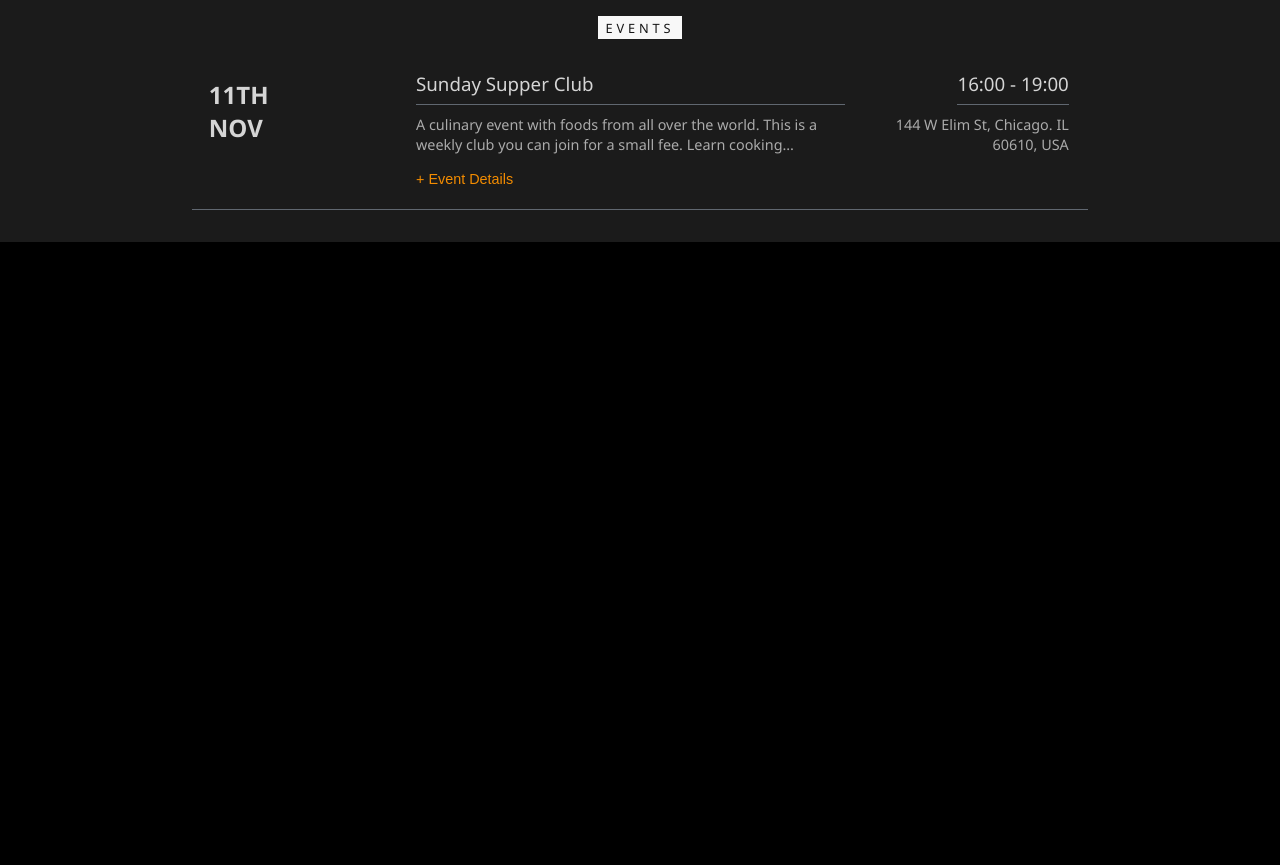
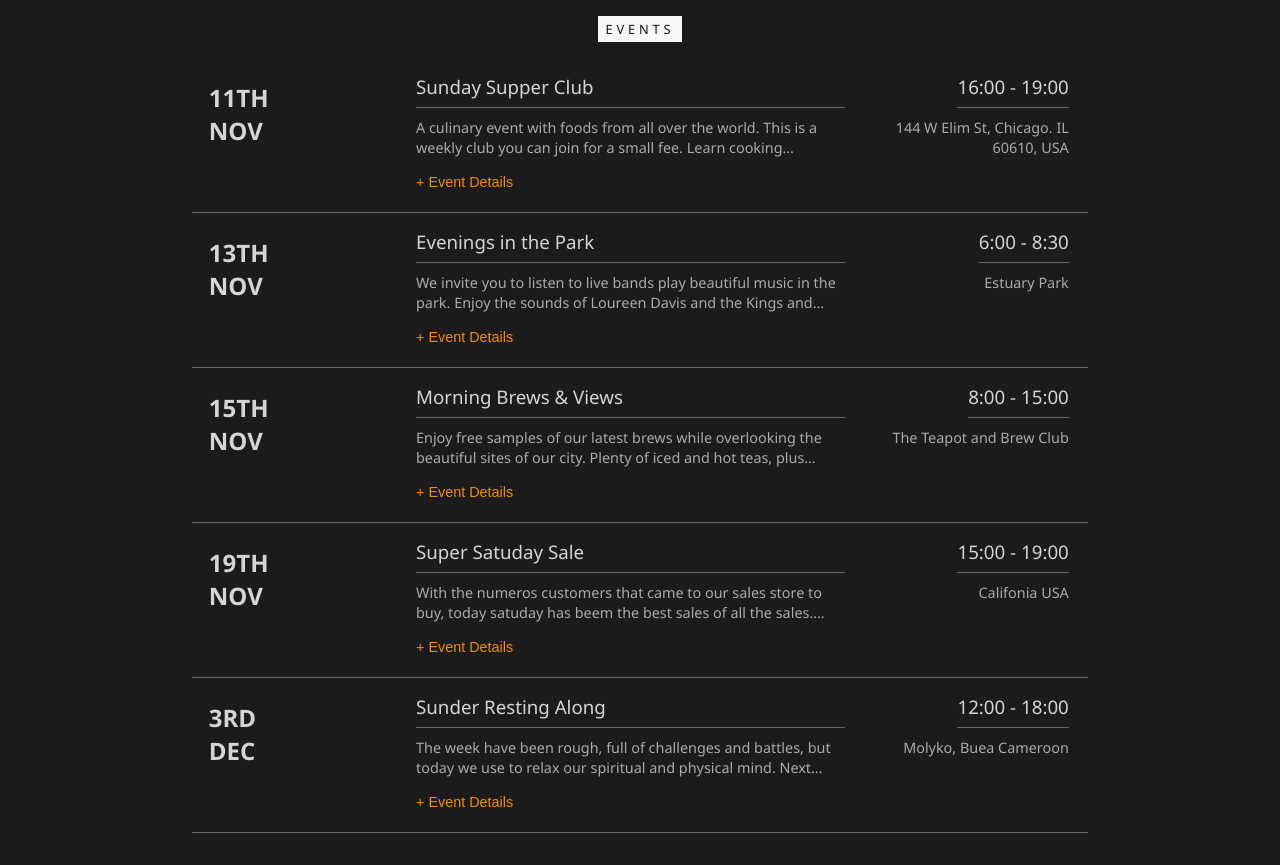
Before and after one commit to cliffordten/test-showcase, a React (Create React App) app in the folder event-with-react/: page /events in a window 1280 px wide. Before the commit the page ends 800 px from the top, so only its background shows below. Built offline with nearby package versions, Linux system fonts and the light colour scheme.

Commit message:
refact: added data for event'

```diff
--- a/event-with-react/src/App.js
+++ b/event-with-react/src/App.js
@@ -1,7 +1,6 @@
 import React from 'react';
 import { Route, Switch, Redirect } from 'react-router-dom';
 import EventPage from './pages/events/events.page';
-import PageNotFound from './pages/not-found.page';
 
 const App = () => (
   <React.Fragment>
@@ -10,7 +9,6 @@ const App = () => (
             <Route exact path="/">
                 <Redirect to="/events"/>
             </Route>
-            <Route exact path="*" component={PageNotFound} />
 
         </Switch>
     </React.Fragment>
--- a/event-with-react/src/components/event/event.component.js
+++ b/event-with-react/src/components/event/event.component.js
@@ -2,26 +2,27 @@ import React from 'react'
 import PropTypes from 'prop-types'
 import './event.styles.scss';
 
-const Event = props => {
+const Event = ({date, title, desc, time, loc}) => {
+    const dateArray = date.split(' ')
     return (
         <div className="row event">
             <div className="col event_date">
-                <h3>11<span>th</span> Nov</h3>
+                <h3>{parseInt(dateArray[0].substring(0, 2))}<span>{dateArray[0].substring(dateArray[0].length - 2, dateArray[0].length)}</span> {dateArray[1]}</h3>
             </div>
             <div className="col event_info">
                 <div className="row event_name">
-                    <h3>Sunday Supper Club</h3>
+                    <h3>{title}</h3>
                 </div>
                 <div className="row event_desc">
-                    <p>A culinary event with foods from all over the world. This is a weekly club you can join for a small fee. Learn cooking methods from top Chef alkjd lakdjf alkdjfa dlfkajd alsdkfja dsfa</p>
+                    <p>{desc}</p>
                 </div>
             </div>
             <div className="col event_venu">
                 <div className="row event_time">
-                    <h3>16:00 - 19:00</h3>
+                    <h3>{time}</h3>
                 </div>
                 <div className="row event_loc">
-                    <p>144 W Elim St, Chicago. IL 60610, USA</p>
+                    <p>{loc}</p>
                 </div>
             </div>
             <div className="row event_detail_btn">
@@ -33,7 +34,11 @@ const Event = props => {
 }
 
 Event.propTypes = {
-
+    date: PropTypes.string.isRequired,
+    title: PropTypes.string.isRequired,
+    desc: PropTypes.string.isRequired,
+    time: PropTypes.string.isRequired,
+    loc: PropTypes.string.isRequired
 }
 
 export default Event
--- a/event-with-react/src/components/event/event.styles.scss
+++ b/event-with-react/src/components/event/event.styles.scss
@@ -17,7 +17,7 @@
       color: #161616;
 
       h2 {
-        padding: 0.2em 0.6em;
+        padding: 0.3em 0.6em;
         letter-spacing: 0.3em;
         font-weight: 200;
         text-transform: uppercase;
--- /dev/null
+++ b/event-with-react/src/data/event.json
@@ -0,0 +1,42 @@
+[
+    {
+        "id": 1,
+        "date": "11th Nov",
+        "title": "Sunday Supper Club",
+        "desc": "A culinary event with foods from all over the world. This is a weekly club you can join for a small fee. Learn cooking methods from top Chef",
+        "time": "16:00 - 19:00",
+        "loc": "144 W Elim St, Chicago. IL 60610, USA"
+    },
+    {
+        "id": 2,
+        "date": "13th Nov",
+        "title": "Evenings in the Park",
+        "desc": "We invite you to listen to live bands play beautiful music in the park. Enjoy the sounds of Loureen Davis and the Kings and enjoy wine tast",
+        "time": "6:00 - 8:30",
+        "loc": "Estuary Park"
+    },
+    {
+        "id": 3,
+        "date": "15th Nov",
+        "title": "Morning Brews & Views",
+        "desc": "Enjoy free samples of our latest brews while overlooking the beautiful sites of our city. Plenty of iced and hot teas, plus gourmet coffee delicous",
+        "time": "8:00 - 15:00",
+        "loc": "The Teapot and Brew Club"
+    },
+    {
+        "id": 4,
+        "date": "19th Nov",
+        "title": "Super Satuday Sale",
+        "desc": "With the numeros customers that came to our sales store to buy, today satuday has beem the best sales of all the sales. Thanks to all our customers",
+        "time": "15:00 - 19:00",
+        "loc": "Califonia USA"
+    },
+    {
+        "id": 5,
+        "date": "3rd Dec",
+        "title": "Sunder Resting Along",
+        "desc": "The week have been rough, full of challenges and battles, but today we use to relax our spiritual and physical mind. Next week is another near.",
+        "time": "12:00 - 18:00",
+        "loc": "Molyko, Buea Cameroon"
+    }
+]
--- a/event-with-react/src/pages/events/events.page.js
+++ b/event-with-react/src/pages/events/events.page.js
@@ -1,9 +1,10 @@
 import React from 'react';
-import PropTypes from 'prop-types';
 import './events.styles.scss';
 import Event from '../../components/event/event.component';
+import events from "../../data/event.json"
 
 function EventPage(props) {
+
     return (
         <div className="wrapper">
             <div className="container">
@@ -13,7 +14,11 @@ function EventPage(props) {
                     </div>
                 </div>
                 <div className="row event_container">
-               <Event/>
+                {
+                    events.map(({id, ...data}) => (
+                        <Event key={id} {...data}/>
+                    ))
+                }
                </div>
             </div>
         </div>
--- a/event-with-react/src/pages/not-found.page.js
+++ /dev/null
@@ -1,16 +0,0 @@
-import React from 'react'
-import PropTypes from 'prop-types'
-
-function PageNotFound(props) {
-    return (
-        <div>
-            <h4>404page not found</h4>
-        </div>
-    )
-}
-
-PageNotFound.propTypes = {
-
-}
-
-export default PageNotFound
```
Also changed, not shown: 1 other file (tests, documents, lock files or other folders).
